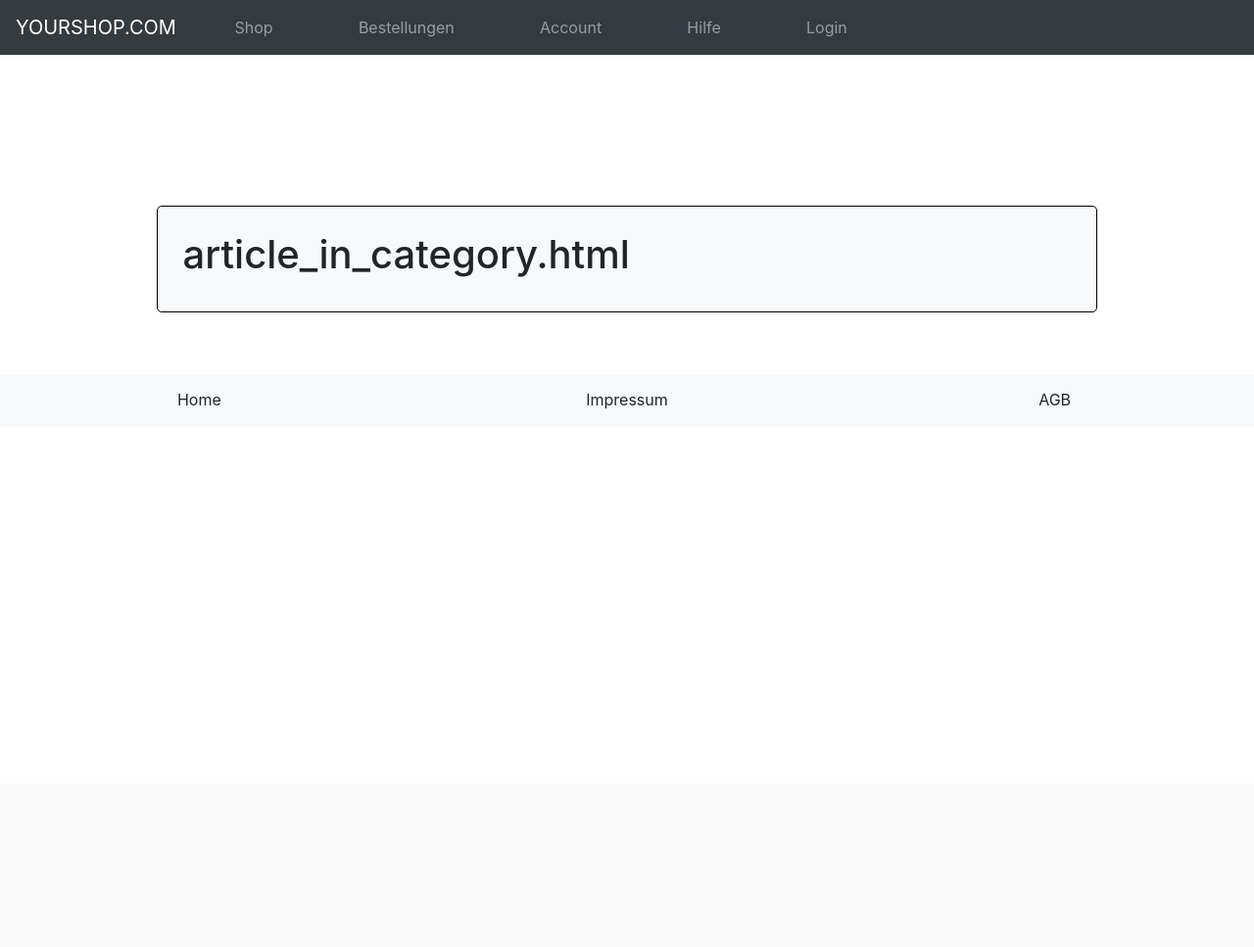
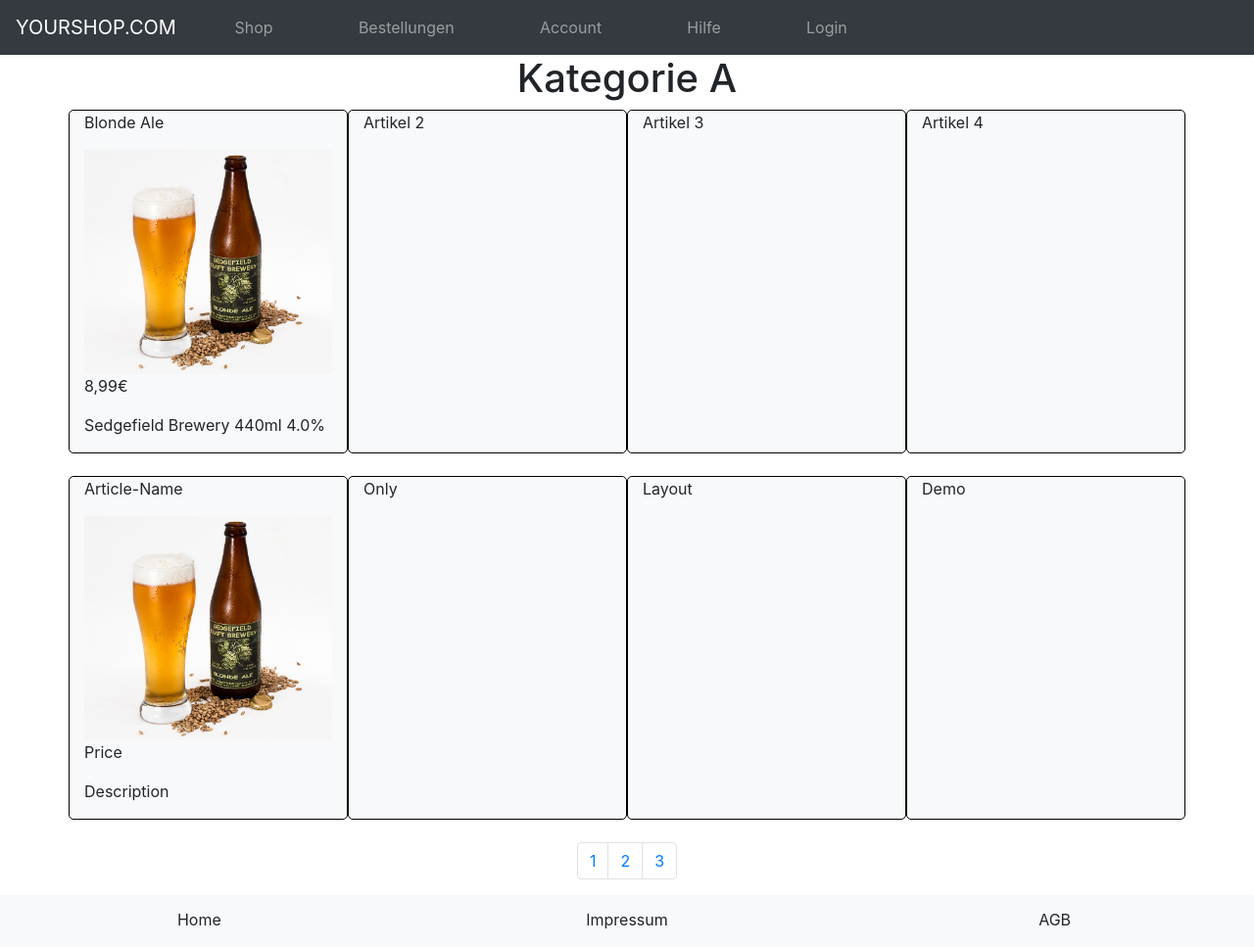
Before and after one commit to Arzoc/Webanwendungen_2_Praktikum_Shop, a web app: page /article_in_category.html in a window 1280 px wide. Shown: the whole page at 98% size. Before the commit the page ends 418 px from the top, so only its background shows below. Run offline with its HTML, style and script files only (its server is not run), Linux system fonts and the light colour scheme; data that the repository does not hold is empty.

Commit message:
added article_in_category

```diff
--- a/src/webserver/WebContent/article_in_category.html
+++ b/src/webserver/WebContent/article_in_category.html
@@ -39,9 +39,48 @@
     </header>
 
     <main>
-	<div class="container bg-light" id="login">
-	<h1>article_in_category.html</h1>
+	<h1 id="category-heading">Kategorie A</h1>
+	<div class="container">
+		<div class="row">
+			<div class="col-lg-3 bg-light" id="category-container">
+			<p>Blonde Ale</p>
+			<a href="buy_article.html"><img src="beer.jpg" class="img-fluid"/></a>
+			<p>8,99&euro;</p>
+			<p>Sedgefield Brewery 440ml 4.0&#37</p>
+			</div>
+			<div class="col-lg-3 bg-light" id="category-container">
+			<p>Artikel 2</p>
+			</div>
+			<div class="col-lg-3 bg-light" id="category-container">
+			<p>Artikel 3</p>
+			</div>
+			<div class="col-lg-3 bg-light" id="category-container">
+			<p>Artikel 4</p>
+			</div>
+		</div>
+		<div class="row">
+			<div class="col-lg-3 bg-light" id="category-container">
+			<p>Article-Name</p>
+			<img src="beer.jpg" class="img-fluid"/>
+			<p>Price</p>
+			<p>Description</p>
+			</div>
+			<div class="col-lg-3 bg-light" id="category-container">
+			<p>Only</p>
+			</div>
+			<div class="col-lg-3 bg-light" id="category-container">
+			<p>Layout</p>
+			</div>
+			<div class="col-lg-3 bg-light" id="category-container">
+			<p>Demo</p>
+			</div>
+		</div>
 	</div>
+	 <ul class="pagination justify-content-center">
+		<li class="page-item"><a class="page-link" href="#">1</a></li>
+		<li class="page-item"><a class="page-link" href="#">2</a></li>
+		<li class="page-item"><a class="page-link" href="#">3</a></li>
+	</ul>
 	</main>
 
 
--- a/src/webserver/WebContent/style.css
+++ b/src/webserver/WebContent/style.css
@@ -96,3 +96,13 @@
 #checkout-button{
 		margin-bottom:2%;
 }
+
+#category-heading{
+		text-align:center;
+}
+
+#category-container{
+		border-radius:5px;
+		border:1px solid black;
+		margin-bottom:2%;
+}
```
